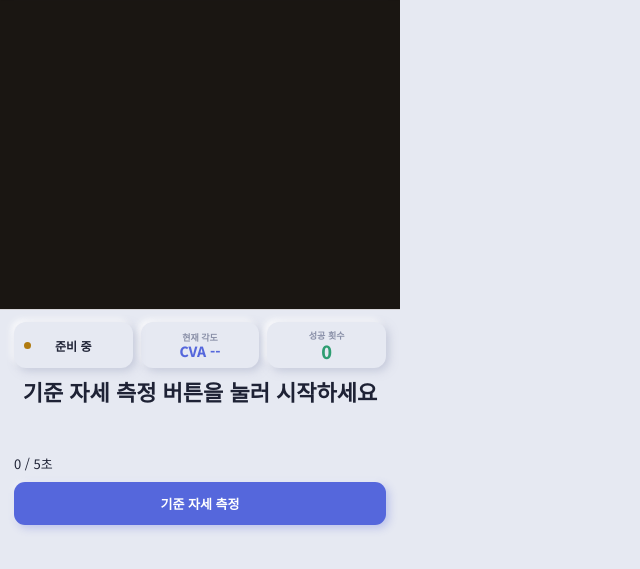
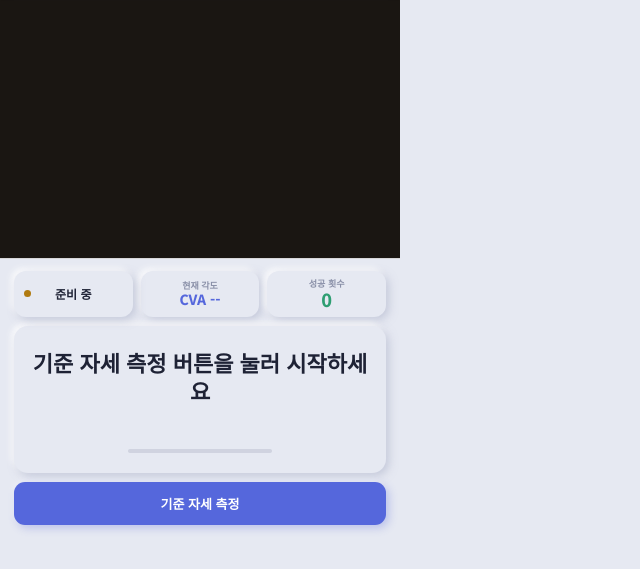
Before and after one commit to yechan-1221/extension, a website with bundled scripts: page stretching.html in a window 1280 px wide. Shown: the part 63-632 px from the top of the page, without its empty margins (0-640 px from the left). Built offline with nearby package versions, Linux system fonts and the light colour scheme; no server answers.

Commit message:
패널 중앙 HTML 수정

```diff
--- a/stretching.html
+++ b/stretching.html
@@ -269,14 +269,12 @@ body {
       <div class="ps-cnum" id="stretchSuccessNum">0</div>
     </div>
   </div>
-  <div>
-    <div class="ps-fmain"   id="stretchFeedbackMain">기준 자세 측정 버튼을 눌러 시작하세요</div>
+  <div class="ps-feedback-box">
+    <div class="ps-fmain" id="stretchFeedbackMain">기준 자세 측정 버튼을 눌러 시작하세요</div>
     <div class="ps-fdetail" id="stretchFeedback"></div>
+    <div class="ps-thinbar"></div>
   </div>
-  <div class="ps-hbar" id="stretchHoldBar">
-    <div class="ps-hbg"><div class="ps-hfill" id="stretchHoldFill"></div></div>
-  </div>
-  <div class="ps-hlabel" id="stretchHoldLabel">0 / 5초</div>
+
   <div class="ps-btns">
     <button class="ps-btn" id="baselineBtn">기준 자세 측정</button>
   </div>
```
